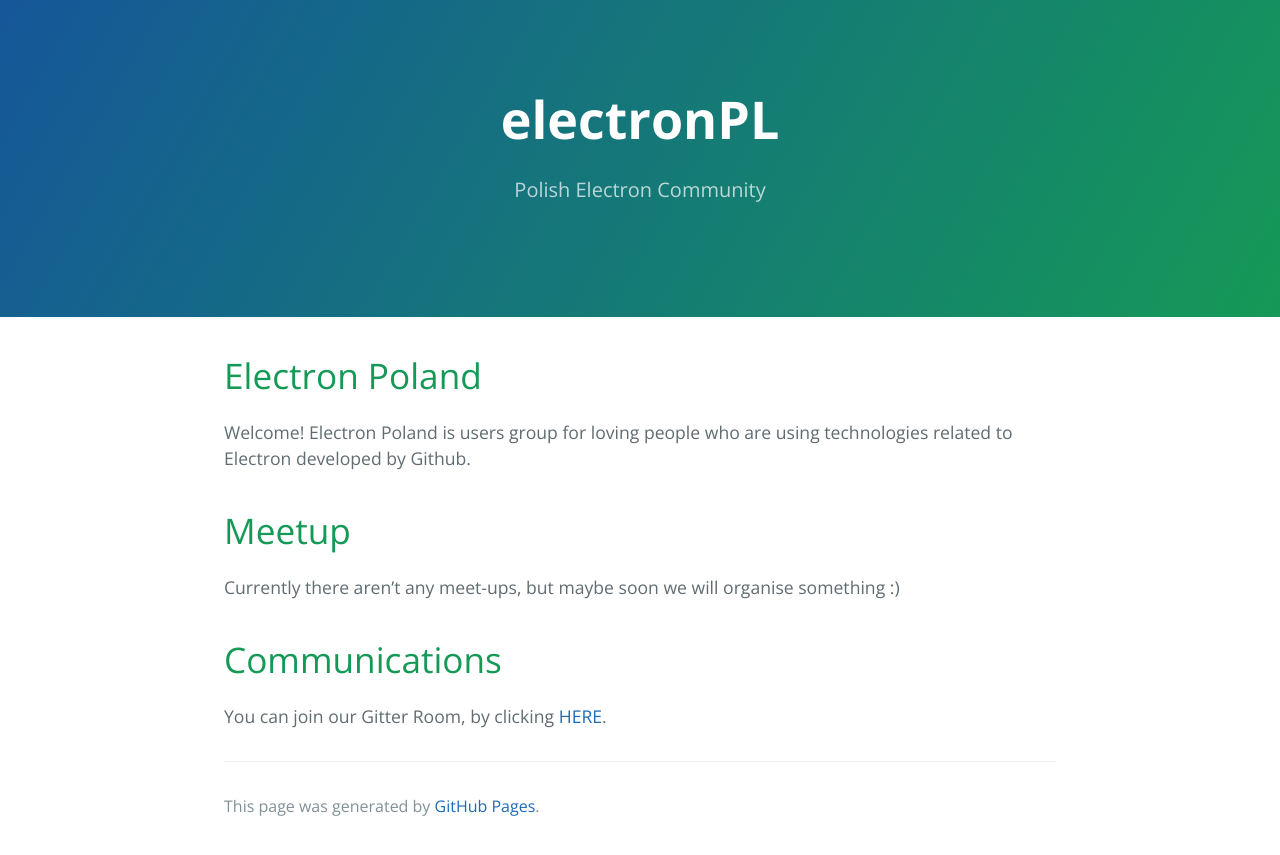
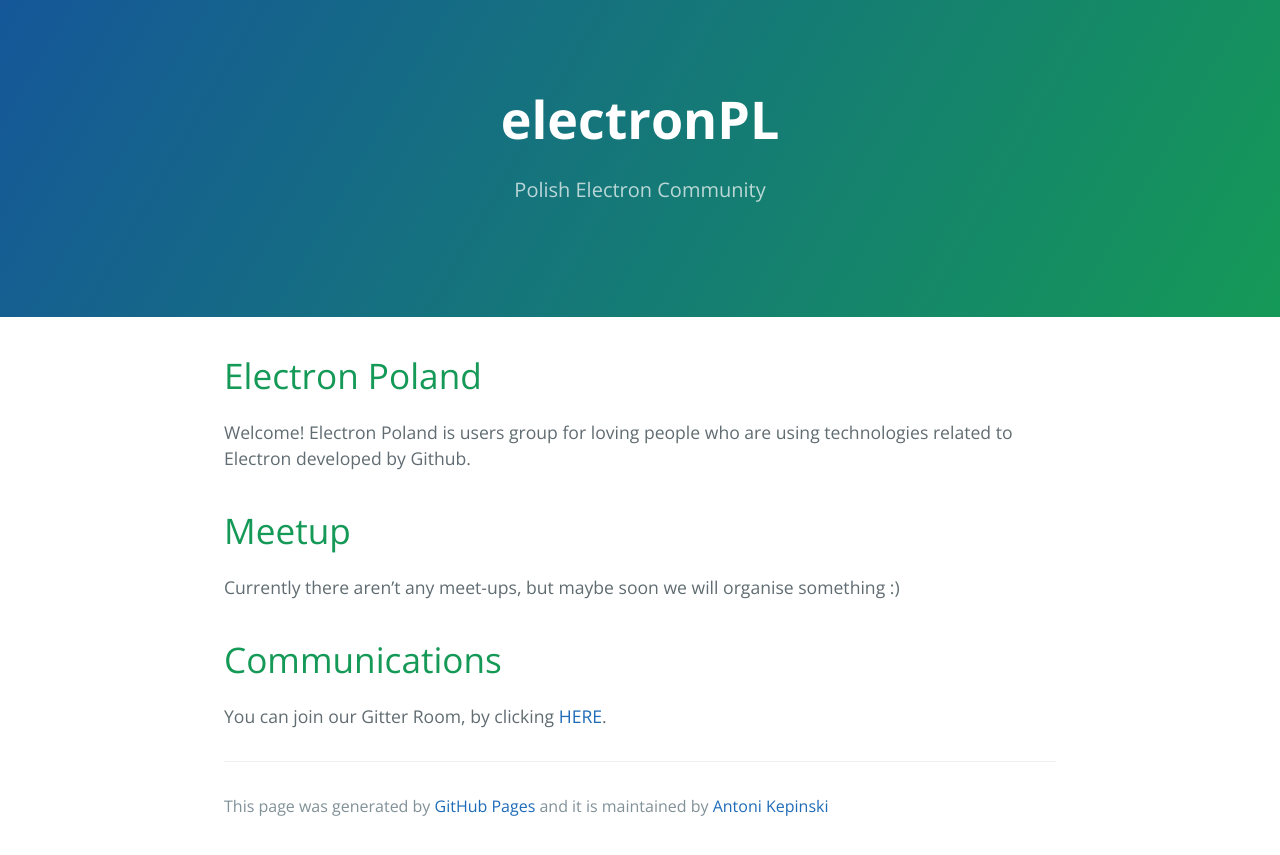
Before and after one commit to electronPL/electronpl.github.io, a Jekyll site: the page built from index.md, in a window 1280 px wide. Shown: the top 855 px of the page. Built offline with Jekyll 4.4.1, drawn with Linux system fonts in a browser that asks for light colours; our own code applies the rules of GitHub Pages for plain Markdown files.

Commit message:
Update default.html

```diff
--- a/_layouts/default.html
+++ b/_layouts/default.html
@@ -29,7 +29,7 @@
         {% if site.github.is_project_page %}
           <span class="site-footer-owner"><a href="{{ site.github.repository_url }}">{{ site.github.repository_name }}</a> is maintained by <a href="{{ site.github.owner_url }}">{{ site.github.owner_name }}</a>.</span>
         {% endif %}
-        <span class="site-footer-credits">This page was generated by <a href="https://pages.github.com">GitHub Pages</a>.</span>
+        <span class="site-footer-credits">This page was generated by <a href="https://pages.github.com">GitHub Pages</a> and it is maintained by <a href="https://akepinski.me">Antoni Kepinski</a></span>
       </footer>
     </section>
 
```
